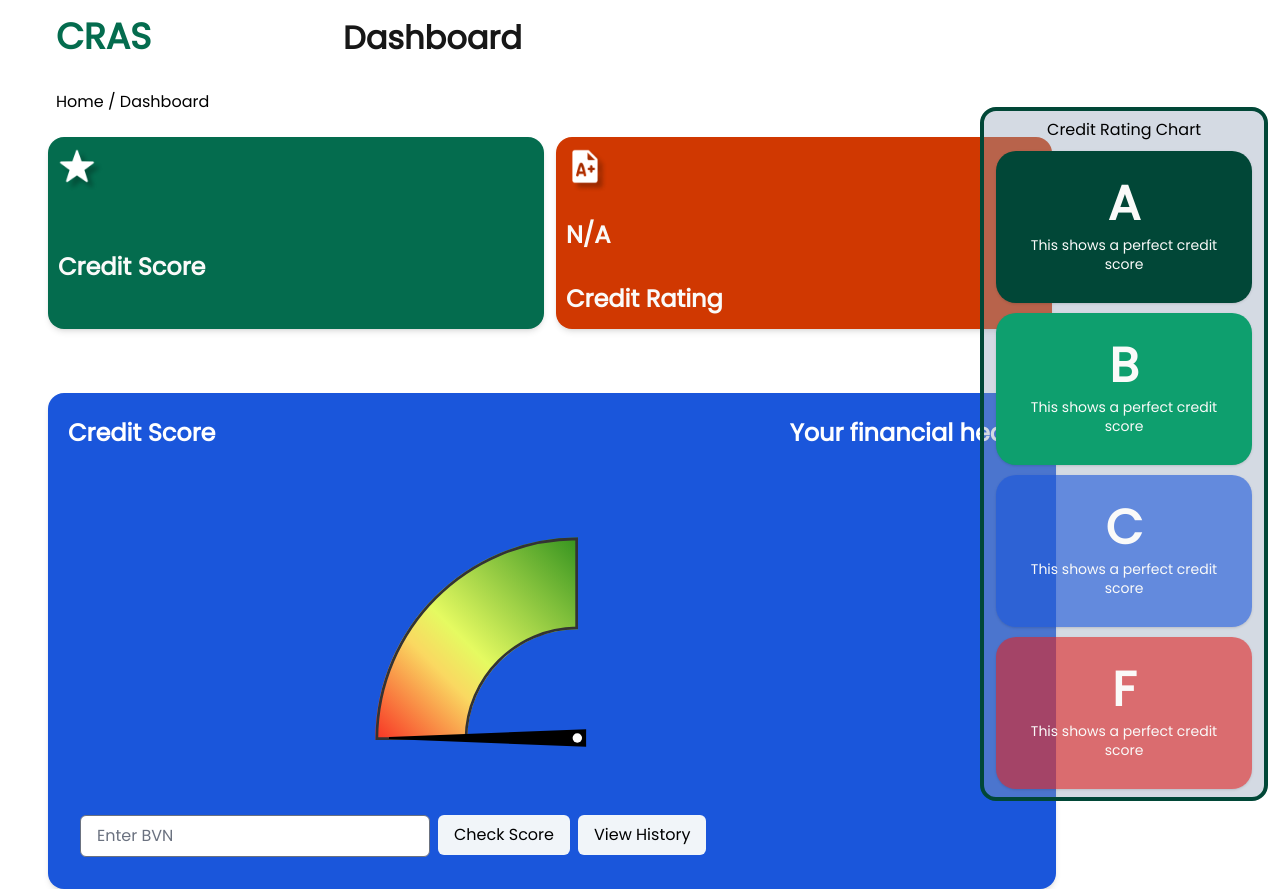
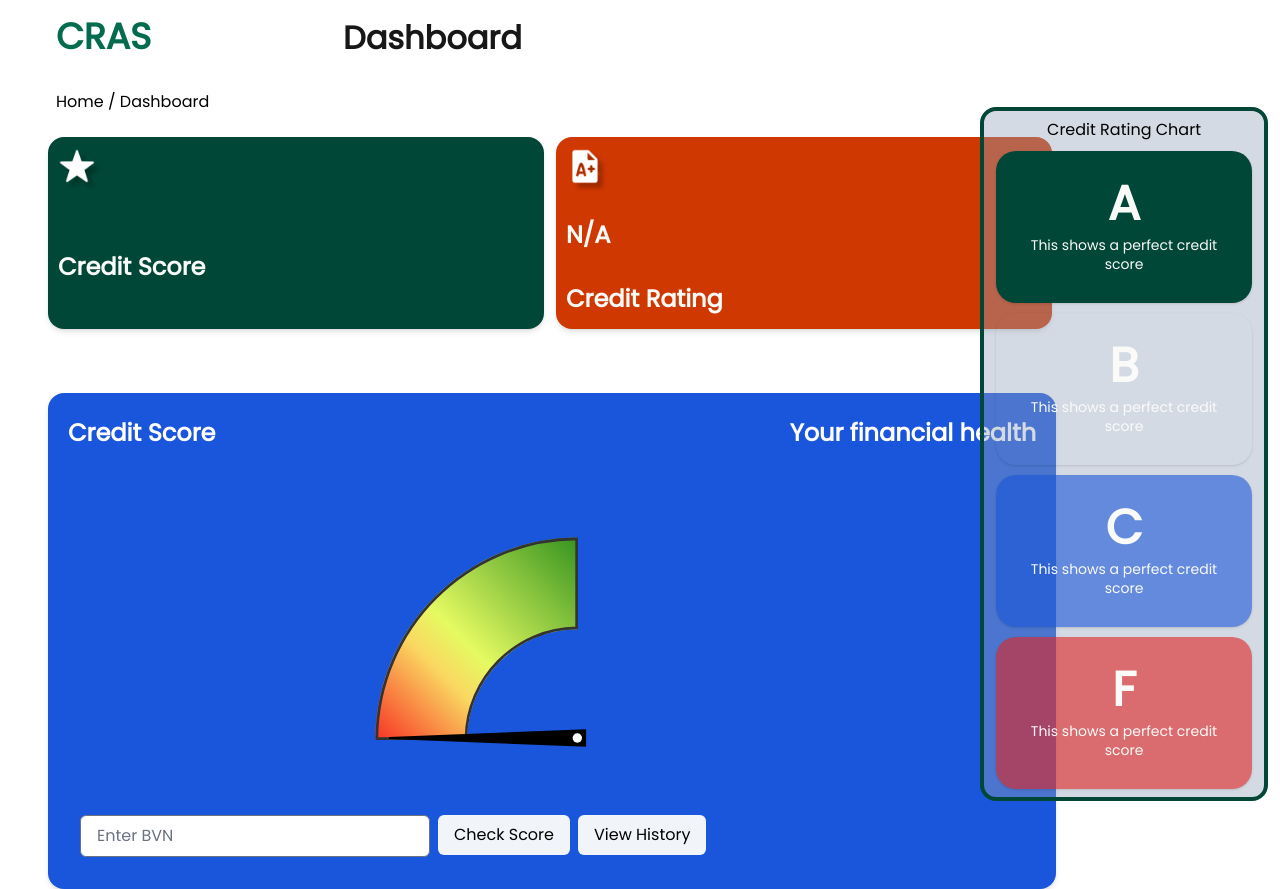
Before and after one commit to api-sage/credit_risk_assessment_system, an Angular app in the folder frontend/: page /dashboard in a window 1280 px wide. Built offline with nearby package versions, Linux system fonts and the light colour scheme.

Commit message:
latest commit

```diff
--- a/frontend/src/dashboard/dashboard.component.html
+++ b/frontend/src/dashboard/dashboard.component.html
@@ -19,7 +19,7 @@
             <p class="text-black text-base font-normal leading-snug sm:ml-14 sm:mt-4">Home / Dashboard</p>
             <div class="items-start inline-flex justify-start sm:ml-12 sm:mt-6 ">
 
-            <div class=" p-2.5 bg-green-700 shadow-md rounded-2xl  flex-col justify-start items-start inline-flex sm:mr-3 sm:w-[31rem] sm:h-48">
+            <div class=" p-2.5 bg-green-900 shadow-md rounded-2xl  flex-col justify-start items-start inline-flex sm:mr-3 sm:w-[31rem] sm:h-48">
               <div> <img src="../assets/Star.png" alt="star" class="h-12 w-12 mb-6"></div>
               <div class="text-stone-50 text-2xl font-semibold mb-8" id="cardA"><span #userScore></span></div>
               <div class="text-stone-50 text-2xl font-semibold ">Credit Score</div>
@@ -129,14 +129,14 @@
           </div>
       </div>
                  <div class="right-level-section w-[25%]  h-screen ">
-                    <div class="w-[18rem]  px-4 py-2 rounded-2xl border-4 border-green-900 flex-col justify-center items-center mt-8 inline-flex mt-0 ml-5 gap-2.5 bg-slate-400 bg-opacity-40">
+                    <div class="w-[18rem]  px-4 py-2 rounded-2xl border-4 border-green-900 flex-col justify-center items-center mt-8 inline-flex  ml-5 gap-2.5 bg-slate-400 bg-opacity-40">
                         <div class="text-black text-base font-medium  leading-snug">Credit Rating Chart</div>
                             <div class="w-[16rem] h-[9.5rem] p-5 bg-green-900 rounded-[20px] shadow flex-col justify-center items-center  flex ">
                                 <div class="text-stone-50 text-5xl font-semibold  leading-[65.05px]">A</div>
                                 <div class="w-[213px] h-[47px] text-center text-stone-50 text-sm font-normal leading-[18.97px]">This shows a perfect credit score</div>
                             </div>
 
-                            <div class="w-[16rem] h-[9.5rem] p-5 bg-green-500 rounded-[20px] shadow flex-col justify-center items-center  flex">
+                            <div class="w-[16rem] h-[9.5rem] p-5 bg-lemon-500 rounded-[20px] shadow flex-col justify-center items-center  flex">
                                 <div class="text-stone-50 text-5xl font-semibold  leading-[65.05px]">B</div>
                                 <div class="w-[213px] h-[47px] text-center text-stone-50 text-sm font-normal leading-[18.97px]">This shows a perfect credit score</div>
                             </div>
--- a/frontend/src/landing-page/landing-page.component.html
+++ b/frontend/src/landing-page/landing-page.component.html
@@ -23,10 +23,10 @@
       class="flex flex-col-reverse text-center sm:flex-row sm:mt-24 sm:text-left sm:ml-24"
     >
       <div class="left w-full">
-        <p class="text-[45px] font-semibold leading-[60.99px]">
+        <p class="text-[45px] font-semibold leading-[60.99px] mb-3">
           Elevate Your Lending Experience with CRAS.
         </p>
-        <p class="text-xl font-normal leading-[27.10px]">
+        <p class="text-xl font-normal leading-[27.10px] py-2">
           Embark on a journey of confident lending decisions, mitigate
           risk, enjoy swift credit decisions and seamless experiences<br />and Create a future of financial success with <br />CRAS.
         </p>
```
Also changed, not shown: 1 other file (tests, documents, lock files or other folders).
